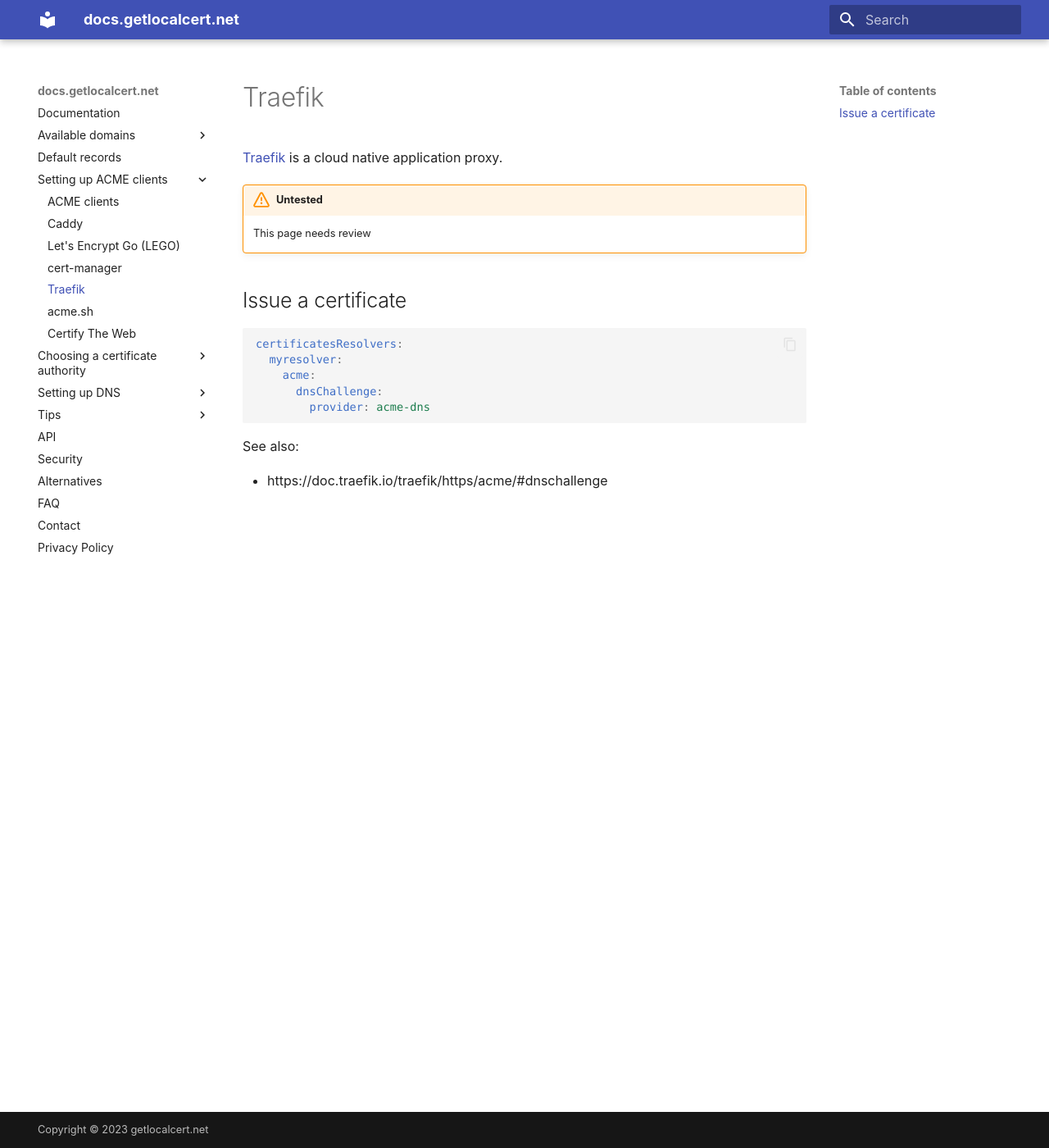
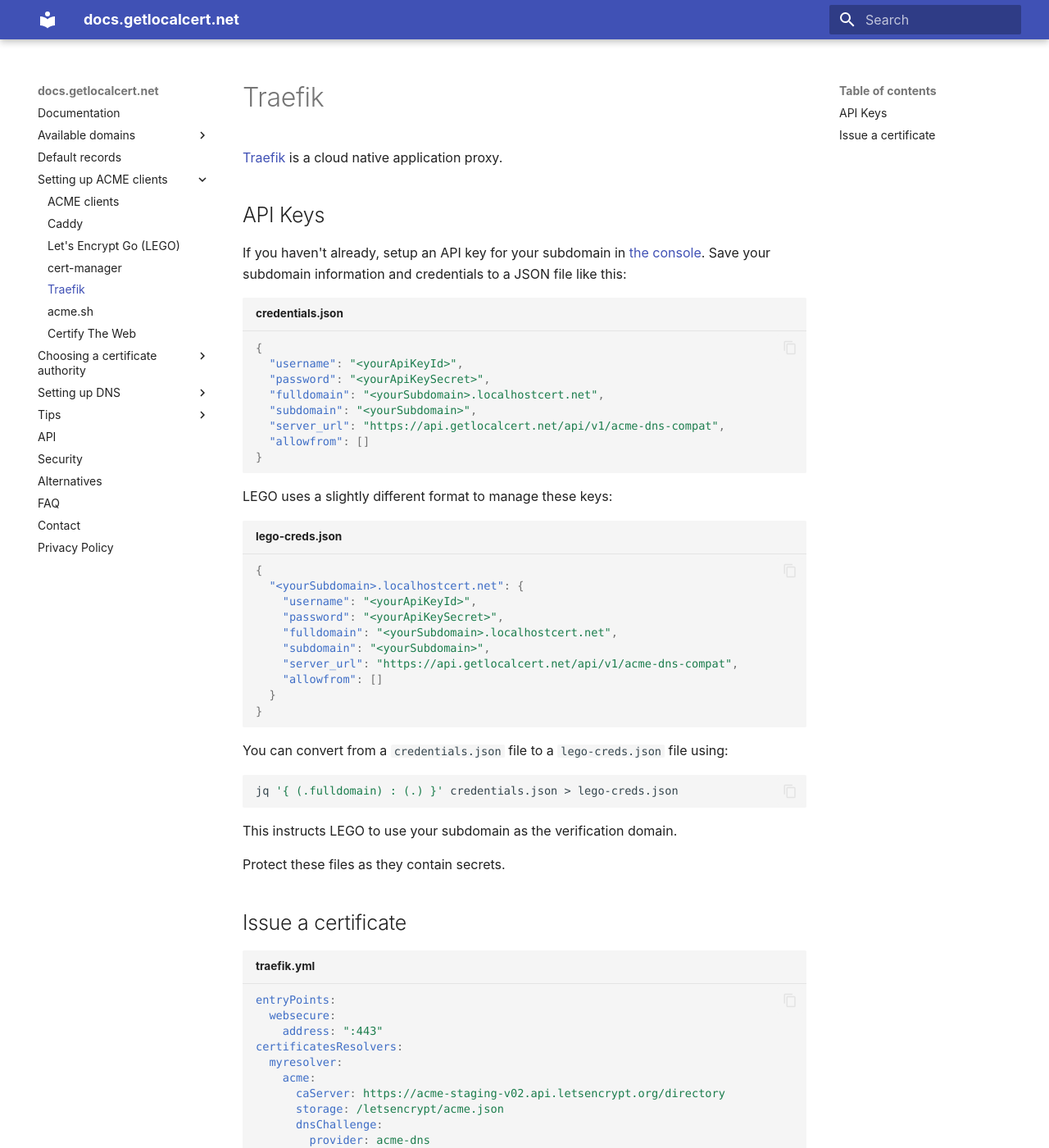
Before and after one commit to getlocalcert/docs, an MkDocs documentation site: the page built from website/docs/acme-clients/traefik.md, in a window 1280 px wide and 1400 px high. Shown: the whole window at 82% size. Built offline with MkDocs 1.6.1 and Material for MkDocs 9.7.7, drawn with Linux system fonts in a browser that asks for light colours; some of the changed text lies outside the part shown.

Commit message:
Traefik, cleanup

````diff
--- a/website/docs/acme-clients/traefik.md
+++ b/website/docs/acme-clients/traefik.md
@@ -7,21 +7,102 @@ summary: How to integrate Traefik with getlocalcert.net
 
 [Traefik](https://traefik.io/traefik/) is a cloud native application proxy.
 
-!!! warning "Untested"
+## API Keys
 
-    This page needs review
+If you haven't already, setup an API key for your subdomain in [the console](https://console.getlocalcert.net/).
+Save your subdomain information and credentials to a JSON file like this:
+
+``` json title="credentials.json"
+{
+  "username": "<yourApiKeyId>",
+  "password": "<yourApiKeySecret>",
+  "fulldomain": "<yourSubdomain>.localhostcert.net",
+  "subdomain": "<yourSubdomain>",
+  "server_url": "https://api.getlocalcert.net/api/v1/acme-dns-compat",
+  "allowfrom": []
+}
+```
+
+LEGO uses a slightly different format to manage these keys:
+
+``` json title="lego-creds.json"
+{
+  "<yourSubdomain>.localhostcert.net": {
+    "username": "<yourApiKeyId>",
+    "password": "<yourApiKeySecret>",
+    "fulldomain": "<yourSubdomain>.localhostcert.net",
+    "subdomain": "<yourSubdomain>",
+    "server_url": "https://api.getlocalcert.net/api/v1/acme-dns-compat",
+    "allowfrom": []
+  }
+}
+```
+
+You can convert from a `credentials.json` file to a `lego-creds.json` file using:
+
+``` bash
+jq '{ (.fulldomain) : (.) }' credentials.json > lego-creds.json
+```
+
+This instructs LEGO to use your subdomain as the verification domain.
+
+Protect these files as they contain secrets.
+
 
 ## Issue a certificate
 
-``` yaml
+``` yaml title="traefik.yml"
+entryPoints:
+  websecure:
+    address: ":443"
 certificatesResolvers:
   myresolver:
     acme:
+      caServer: https://acme-staging-v02.api.letsencrypt.org/directory
+      storage: /letsencrypt/acme.json
       dnsChallenge:
         provider: acme-dns
+        delayBeforeCheck: 0
+providers:
+  docker:
+    exposedByDefault: false
 ```
 
+``` yaml title="docker-compose.yml"
+version: '3'
+
+services:
+
+  # Traefik will proxy access to whoami and automate certificate management
+  reverse-proxy:
+    image: traefik:v2.10
+    ports:
+      - "443:443"
+    environment:
+      - ACME_DNS_API_BASE=https://api.getlocalcert.net/api/v1/acme-dns-compat
+      - ACME_DNS_STORAGE_PATH=/creds.json
+    volumes:
+      - ./traefik.yml:/etc/traefik/traefik.yml
+      - /var/run/docker.sock:/var/run/docker.sock
+      - ./creds.json:/creds.json
+      - ./letsencrypt:/letsencrypt
+
+  # A basic upstream HTTP service, replace this with your actual service
+  whoami:
+    image: traefik/whoami
+    labels:
+      - "traefik.enable=true"
+      - "traefik.http.routers.whoami.rule=Host(`YOUR_FQDN_HERE`)"
+      - "traefik.http.routers.whoami.service=whoami"
+      - "traefik.http.routers.whoami.entrypoints=websecure"
+      - "traefik.http.routers.whoami.tls.certresolver=myresolver"
+      - "traefik.http.services.whoami.loadbalancer.server.port=80"
+```
 
 See also:
 
-* https://doc.traefik.io/traefik/https/acme/#dnschallenge
+* Check out [traefik documentation](https://doc.traefik.io/traefik/https/acme/#dnschallenge) to learn more about configuring and deploying traefik.
+
+You can see our integration test example [here](https://github.com/robalexdev/getlocalcert-client-tests/tree/main/examples/traefik).
+
+[![Register and Issue using Traefik](https://github.com/robalexdev/getlocalcert-client-tests/actions/workflows/traefik.yml/badge.svg)](https://github.com/robalexdev/getlocalcert-client-tests/actions/workflows/traefik.yml)
````
Also changed, not shown: website/docs/acme-clients/acme-sh.md (+7 -3 lines), website/docs/acme-clients/caddy.md (+12 -3 lines), website/docs/acme-clients/certify-the-web.md (+1 -1 lines), website/docs/acme-clients/index.md (+1 -1 lines), website/docs/acme-clients/lego.md (+16 -14 lines).
